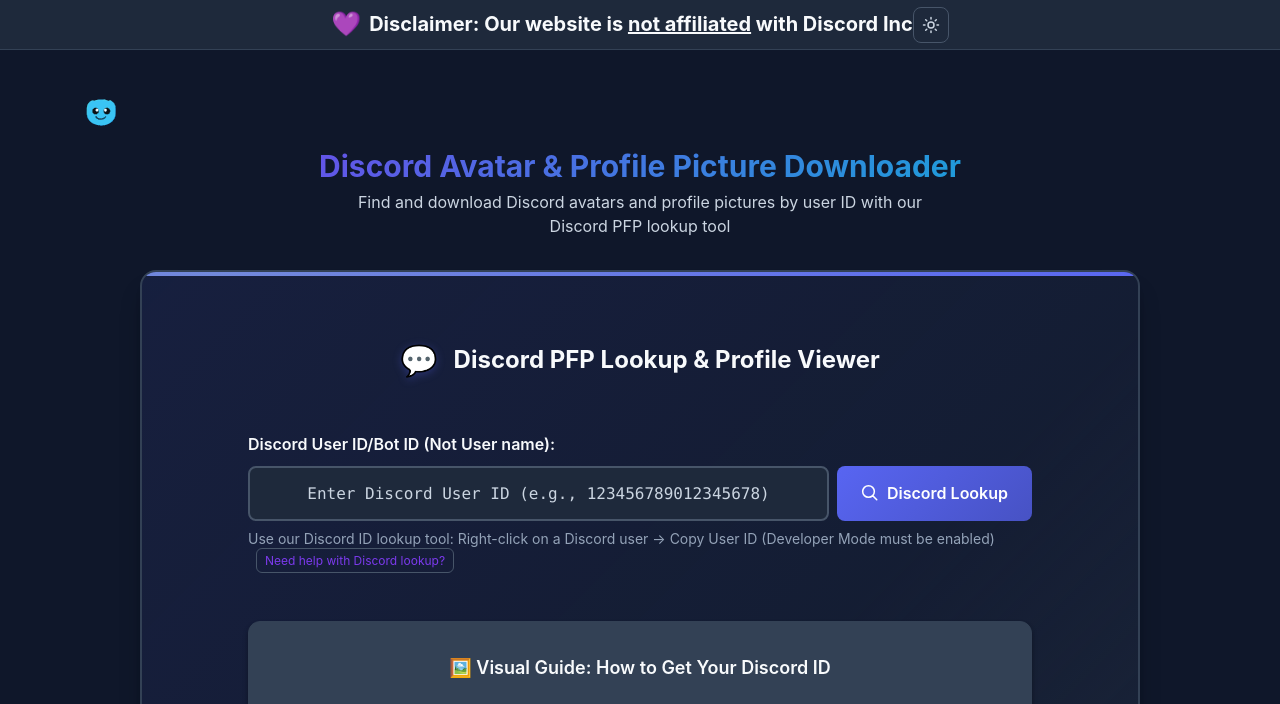
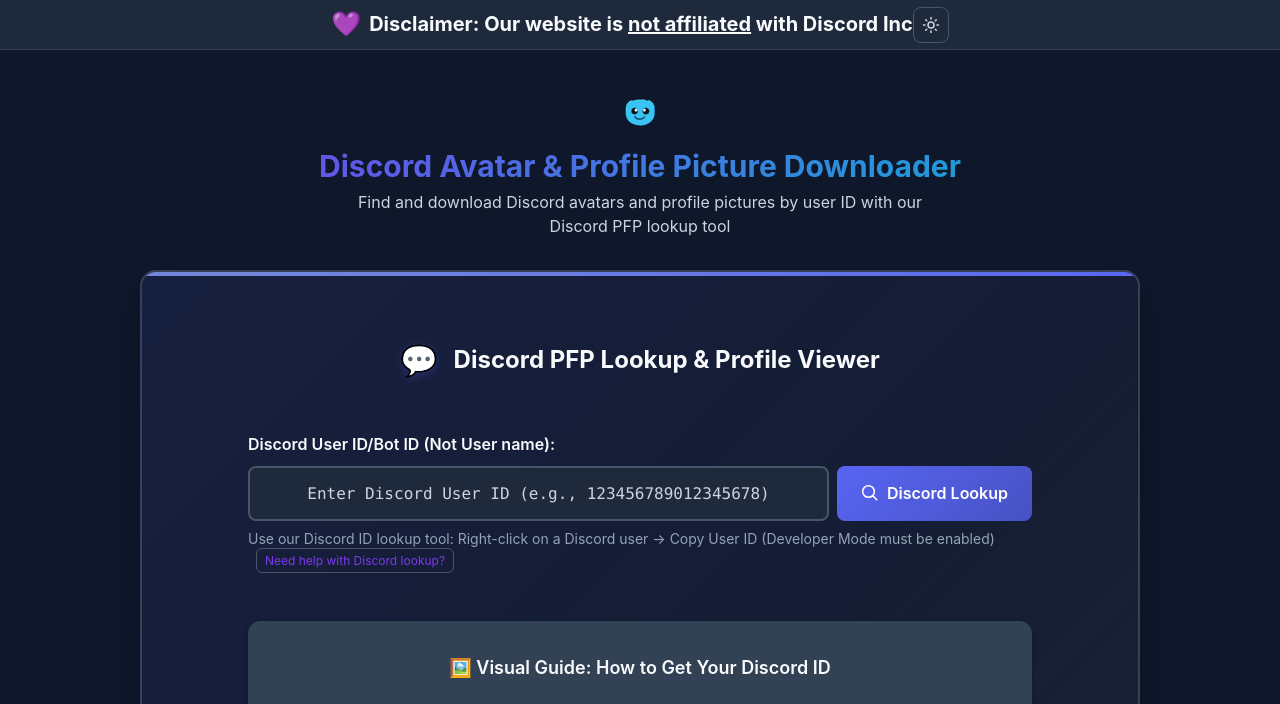
Before and after one commit to oussamaelhassnaoui/userpfpdisco, a plain HTML site: page index.html in a window 1280 px wide. Shown: the top 704 px of the page. Drawn offline with Linux system fonts and the light colour scheme.

Commit message:
Update styles.css

```diff
--- a/styles.css
+++ b/styles.css
@@ -356,6 +356,10 @@
 }
 
 .hero-logo {
+    display: inline-flex;
+    align-items: center;
+    justify-content: center;
+    gap: var(--space-sm);
     flex-shrink: 0;
 }
 
```
